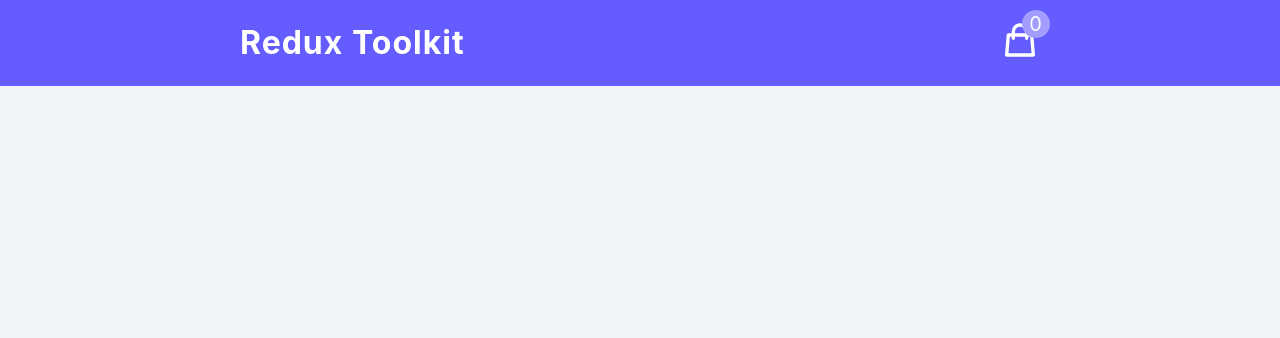
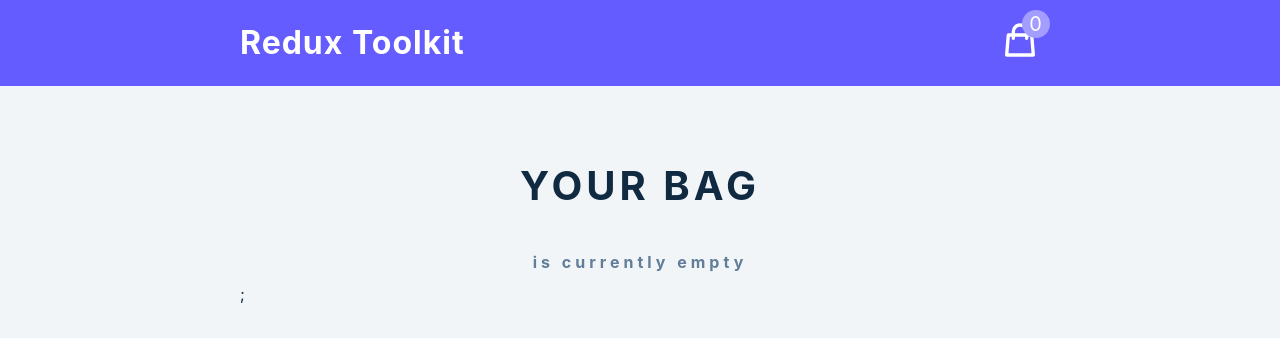
Before and after one commit to stharavi01/redux-toolkit-tutorial, a React (Create React App) app: page / in a window 1280 px wide. Shown: the top 338 px of the page. Built offline with nearby package versions, Linux system fonts and the light colour scheme.

Commit message:
fetch data

```diff
--- a/src/App.js
+++ b/src/App.js
@@ -1,8 +1,10 @@
+import CartContainer from "./components/CartContainer";
 import Navbar from "./components/Navbar";
 function App() {
 	return (
 		<main>
 			<Navbar />
+			<CartContainer />
 		</main>
 	);
 }
--- /dev/null
+++ b/src/components/CartContainer.js
@@ -0,0 +1,31 @@
+import CartItem from "./CartItem";
+import { useSelector } from "react-redux";
+
+const CartContainer = () => {
+	const { cartItems, total, amount } = useSelector((store) => store.cart);
+
+	if (amount < 1) {
+		return (
+			<section className="cart">
+				<header>
+					<h2>your bag</h2>
+					<h4 className="empty-cart">is currently empty</h4>;
+				</header>
+			</section>
+		);
+	}
+
+	return (
+		<section className="cart">
+			<header>
+				<h2>Your bag</h2>
+				<div>
+					{cartItems.map((item) => {
+						return <CartItem key={item.id} {...item} />;
+					})}
+				</div>
+			</header>
+		</section>
+	);
+};
+export default CartContainer;
--- /dev/null
+++ b/src/components/CartItem.js
@@ -0,0 +1,4 @@
+const CartItem = () => {
+	return <div>CartItem</div>;
+};
+export default CartItem;
```
